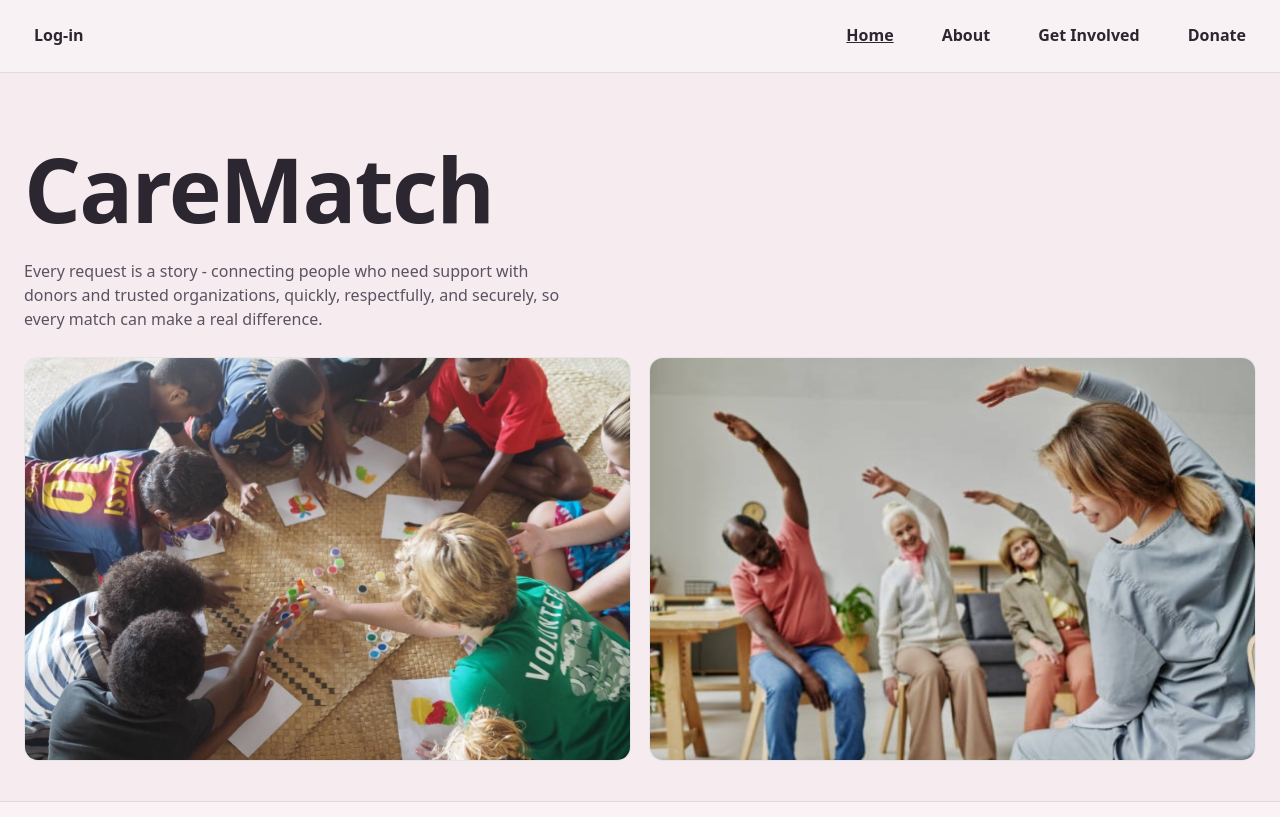
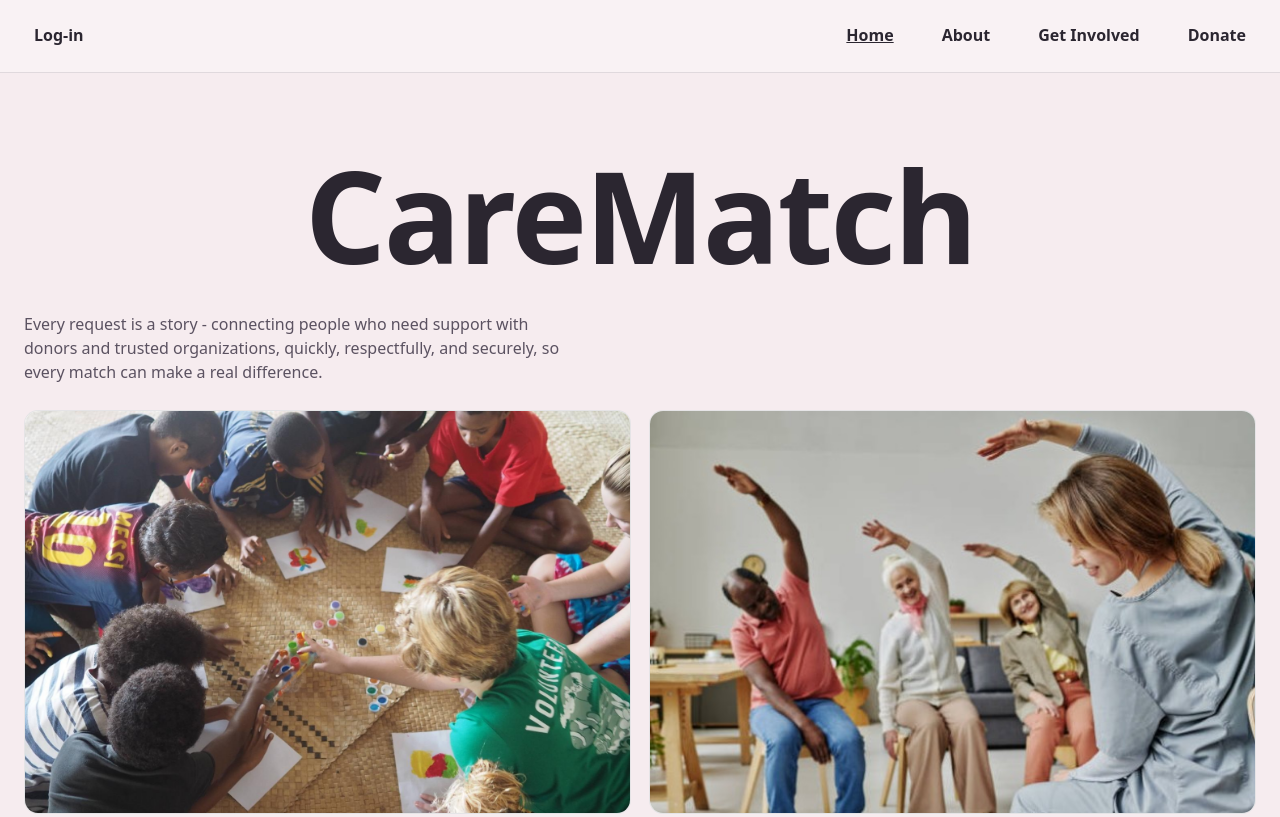
Before and after one commit to Lujainawi/CareMatch, a website with bundled scripts: page frontend/index.html in a window 1280 px wide. Shown: the top 817 px of the page. Built offline with nearby package versions, Linux system fonts and the light colour scheme.

Commit message:
changing title "care match" design

```diff
--- a/frontend/css/index.css
+++ b/frontend/css/index.css
@@ -15,6 +15,7 @@
     font-family: system-ui, -apple-system, "Segoe UI", Roboto, Arial, sans-serif;
     color: var(--ink);
     background: var(--bg);
+    overflow-x: hidden;
   }
 
   .container{
@@ -80,16 +81,25 @@
 
   .welcome-inner{
     display: grid;
-    grid-template-columns: 1.2fr 0.8fr;
+    grid-template-columns: 1fr;
     gap: 24px;
     align-items: end;
+
   }
 
   .welcome-title{
-    font-size: clamp(44px, 7vw, 96px);
+    font-size: clamp(56px, 10vw, 160px); /* קצת יותר גדול כדי שירגיש "על כל הדף" */
     letter-spacing: -0.02em;
     margin: 0 0 10px;
+    text-align: center;
   }
+  .welcome-title--fullbleed{
+  width: 100vw;
+  margin-left: calc(50% - 50vw);
+  margin-right: calc(50% - 50vw);
+  padding-inline: 24px;   /* שיהיה אותו padding כמו .container */
+
+}
 
   .welcome-desc{
     margin: 0;
--- a/frontend/index.html
+++ b/frontend/index.html
@@ -28,7 +28,7 @@
         <section class="welcome">
           <div class="container welcome-inner">
             <div class="welcome-text">
-              <h1 class="welcome-title">CareMatch</h1>
+              <h1 class="welcome-title welcome-title--fullbleed">CareMatch</h1>
               <p class="welcome-desc">
                 Every request is a story - connecting people who need support with donors and trusted organizations,
                 quickly, respectfully, and securely, so every match can make a real difference.
```
